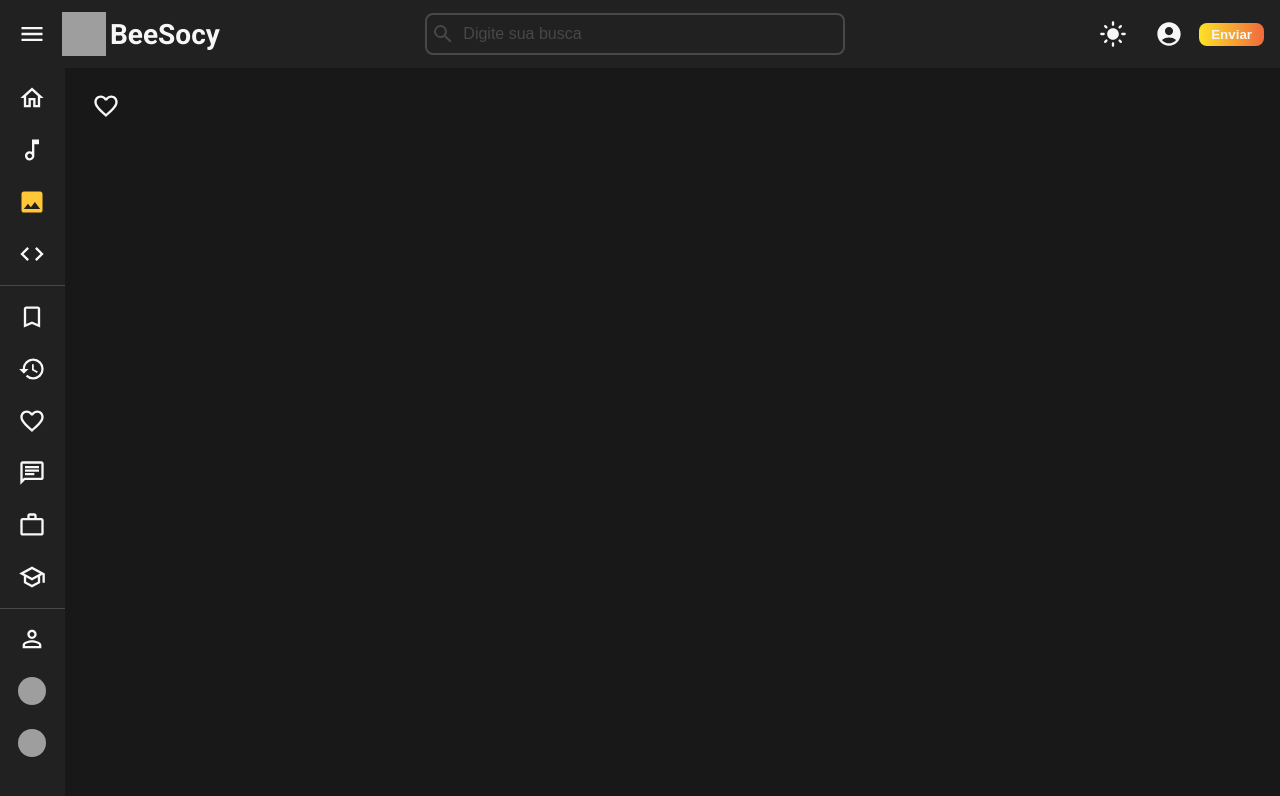
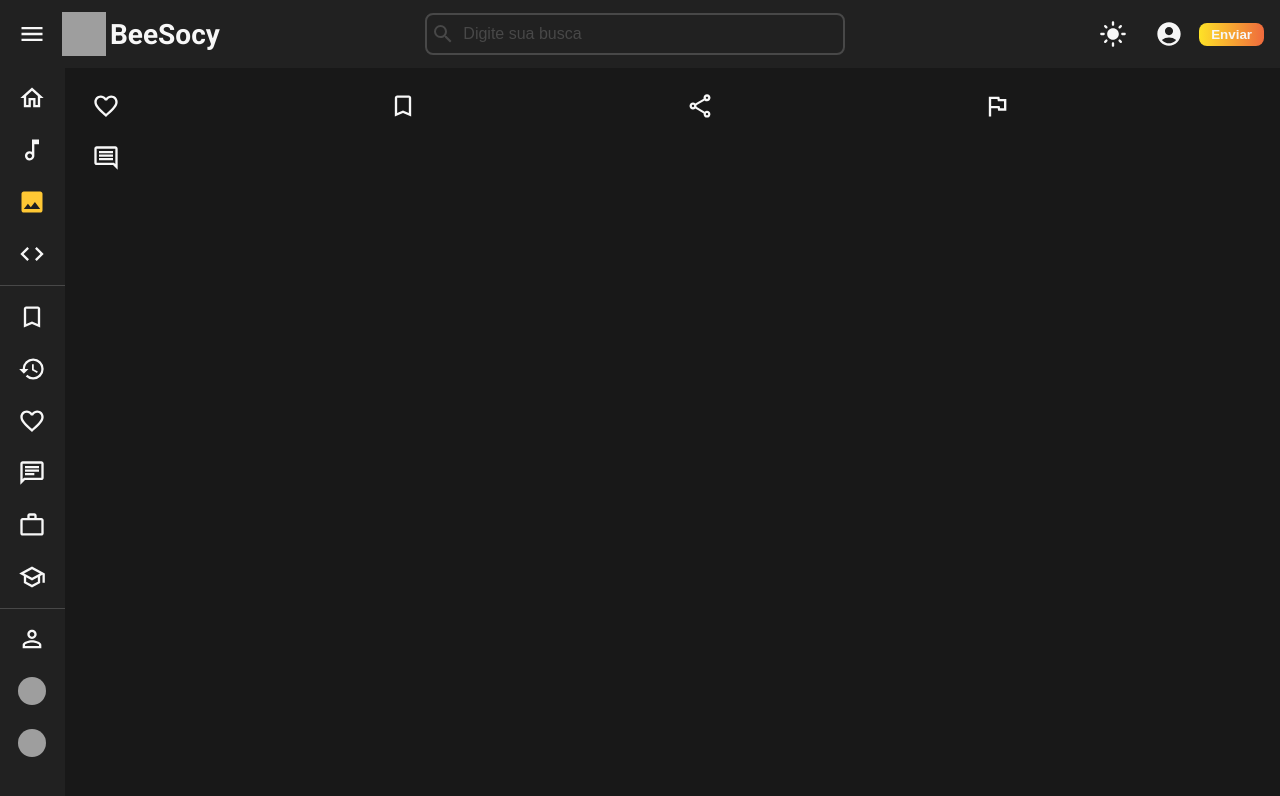
Before and after one commit to BeeSocy/beesocy, a React (Vite) app: page /image in a window 1280 px wide. Shown: the top 796 px of the page. Built offline with nearby package versions, Linux system fonts and the light colour scheme; grey boxes are pictures that could not be loaded.

Commit message:
Create actions button

```diff
--- /dev/null
+++ b/src/components/CommentButton/index.tsx
@@ -0,0 +1,27 @@
+import { useState } from 'react';
+
+import { MdOutlineComment } from 'react-icons/md';
+
+import { Button } from '../Button';
+
+export interface ICommentButton {
+  postId?: number;
+}
+
+export function CommentButton({ postId }: ICommentButton) {
+  function handleComment() {
+    //backend
+  }
+
+  return (
+    <Button
+      full={false}
+      rounded
+      onClick={handleComment}
+      aria-label="Comentar"
+      title="Comentar"
+    >
+      <MdOutlineComment />
+    </Button>
+  );
+}
--- a/src/components/LikeButton/index.tsx
+++ b/src/components/LikeButton/index.tsx
@@ -17,7 +17,15 @@ export function LikeButton({ postId }: ILikeButton) {
   }
 
   return (
-    <Container full={false} rounded isLiked={isLiked} onClick={handleLike}>
+    <Container
+      full={false}
+      rounded
+      isLiked={isLiked}
+      onClick={handleLike}
+      aria-label="Curtir"
+      title="Curtir"
+      aria-checked={isLiked}
+    >
       {isLiked ? <MdFavorite /> : <MdFavoriteBorder />}
     </Container>
   );
--- /dev/null
+++ b/src/components/ReportButton/index.tsx
@@ -0,0 +1,32 @@
+import { useState } from 'react';
+import { MdOutlineFlag, MdFlag } from 'react-icons/md';
+
+import { Container } from './styles';
+
+export interface IReportButton {
+  isReported?: boolean;
+  postId?: number;
+}
+
+export function ReportButton({ postId }: IReportButton) {
+  const [isReported, setIsReported] = useState(false);
+
+  function handleReport() {
+    //backend
+    setIsReported(state => !state);
+  }
+
+  return (
+    <Container
+      full={false}
+      rounded
+      isReported={isReported}
+      onClick={handleReport}
+      aria-label="Denunciar"
+      title="Denunciar"
+      aria-checked={isReported}
+    >
+      {isReported ? <MdFlag /> : <MdOutlineFlag />}
+    </Container>
+  );
+}
--- /dev/null
+++ b/src/components/ReportButton/styles.ts
@@ -0,0 +1,13 @@
+import styled, { css, keyframes } from 'styled-components';
+import { IReportButton } from '.';
+
+import { Button } from '../Button';
+
+export const Container = styled(Button)<IReportButton>`
+  svg {
+    * {
+      color: ${props =>
+        props.isReported ? props.theme.colors.bee : props.theme.colors.text};
+    }
+  }
+`;
--- /dev/null
+++ b/src/components/SaveButton/index.tsx
@@ -0,0 +1,32 @@
+import { useState } from 'react';
+import { MdBookmark, MdBookmarkBorder } from 'react-icons/md';
+
+import { Container } from './styles';
+
+export interface ISaveButton {
+  isSaved?: boolean;
+  postId?: number;
+}
+
+export function SaveButton({ postId }: ISaveButton) {
+  const [isSaved, setIsSaved] = useState(false);
+
+  function handleSave() {
+    //backend
+    setIsSaved(state => !state);
+  }
+
+  return (
+    <Container
+      full={false}
+      rounded
+      isSaved={isSaved}
+      onClick={handleSave}
+      aria-label="Salvar"
+      title="Salvar"
+      aria-checked={isSaved}
+    >
+      {isSaved ? <MdBookmark /> : <MdBookmarkBorder />}
+    </Container>
+  );
+}
--- /dev/null
+++ b/src/components/SaveButton/styles.ts
@@ -0,0 +1,13 @@
+import styled, { css, keyframes } from 'styled-components';
+import { ISaveButton } from '.';
+
+import { Button } from '../Button';
+
+export const Container = styled(Button)<ISaveButton>`
+  svg {
+    * {
+      color: ${props =>
+        props.isSaved ? props.theme.colors.bee : props.theme.colors.text};
+    }
+  }
+`;
--- /dev/null
+++ b/src/components/ShareButton/index.tsx
@@ -0,0 +1,27 @@
+import { useState } from 'react';
+
+import { MdOutlineShare } from 'react-icons/md';
+
+import { Button } from '../Button';
+
+export interface IShareButton {
+  postId?: number;
+}
+
+export function ShareButton({ postId }: IShareButton) {
+  function handleShare() {
+    //backend
+  }
+
+  return (
+    <Button
+      full={false}
+      rounded
+      onClick={handleShare}
+      aria-label="Compartilhar"
+      title="Compartilhar"
+    >
+      <MdOutlineShare />
+    </Button>
+  );
+}
--- a/src/pages/ImageFeed/index.tsx
+++ b/src/pages/ImageFeed/index.tsx
@@ -1,10 +1,19 @@
+import { CommentButton } from '../../components/CommentButton';
 import { LikeButton } from '../../components/LikeButton';
+import { ReportButton } from '../../components/ReportButton';
+import { SaveButton } from '../../components/SaveButton';
+import { ShareButton } from '../../components/ShareButton';
+
 import { Container } from './styles';
 
 export function ImageFeed() {
   return (
     <Container>
       <LikeButton />
+      <SaveButton />
+      <ShareButton />
+      <ReportButton />
+      <CommentButton />
     </Container>
   );
 }
```
Also changed, not shown: 1 other file (tests, documents, lock files or other folders).
